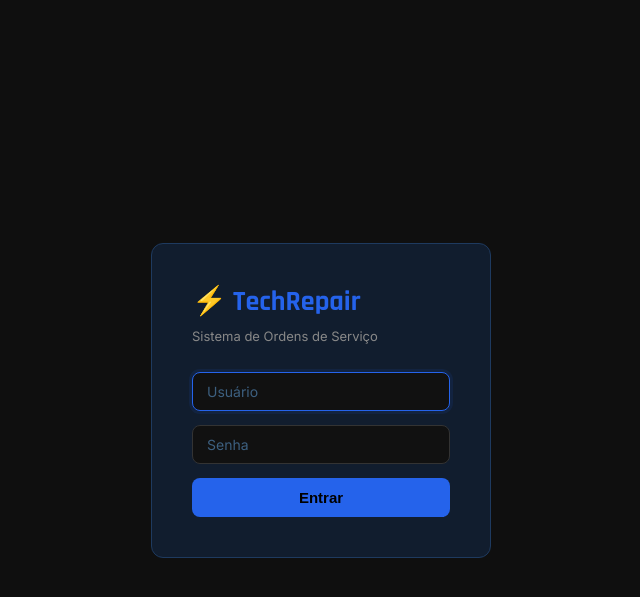
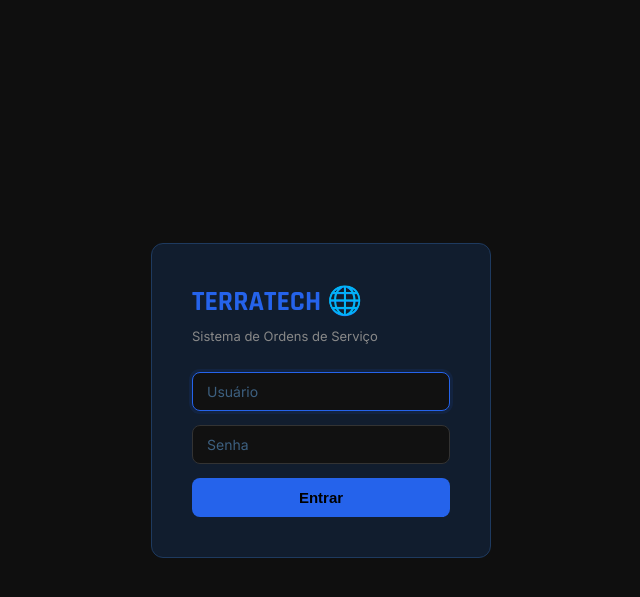
Before and after one commit to andretl96/sistema_os, a Flask app: page /login in a window 1280 px wide. Shown: the top 597 px of the page, without its empty margins (319-959 px from the left). Run offline with Flask 3, Linux system fonts and the light colour scheme.

Commit message:
Update login.html

```diff
--- a/templates/login.html
+++ b/templates/login.html
@@ -3,7 +3,7 @@
 <head>
     <meta charset="UTF-8">
     <meta name="viewport" content="width=device-width, initial-scale=1.0">
-    <title>Login — TechRepair</title>
+    <title>Login — TERRATECH</title>
     <link rel="preconnect" href="https://fonts.googleapis.com">
     <link href="https://fonts.googleapis.com/css2?family=Rajdhani:wght@600;700&family=Inter:wght@400;500&display=swap" rel="stylesheet">
     <link rel="stylesheet" href="{{ url_for('static', filename='style.css') }}">
@@ -19,7 +19,7 @@
 </head>
 <body>
     <div class="login-box">
-        <div class="login-logo">⚡ TechRepair</div>
+        <div class="login-logo">TERRATECH 🌐</div>
         <div class="login-sub">Sistema de Ordens de Serviço</div>
         <form method="POST">
             <input type="text" name="user" placeholder="Usuário" required autofocus>
```
